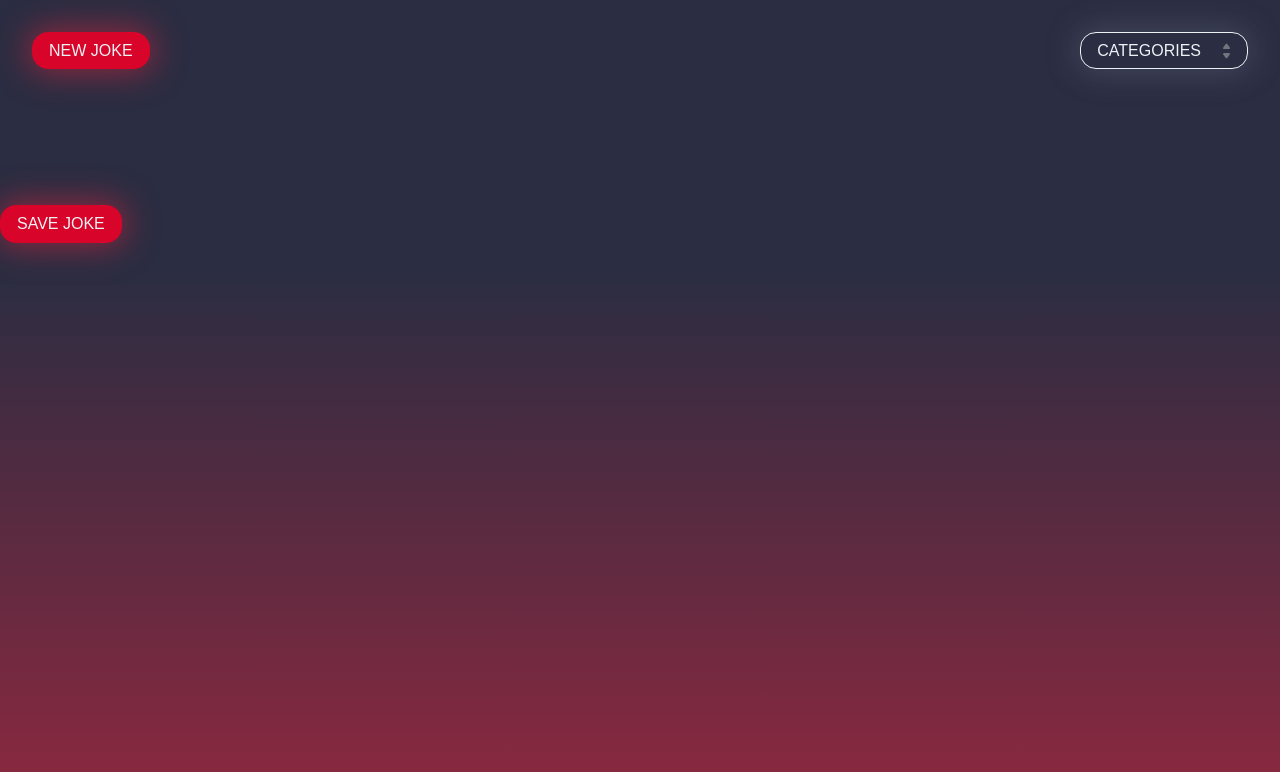
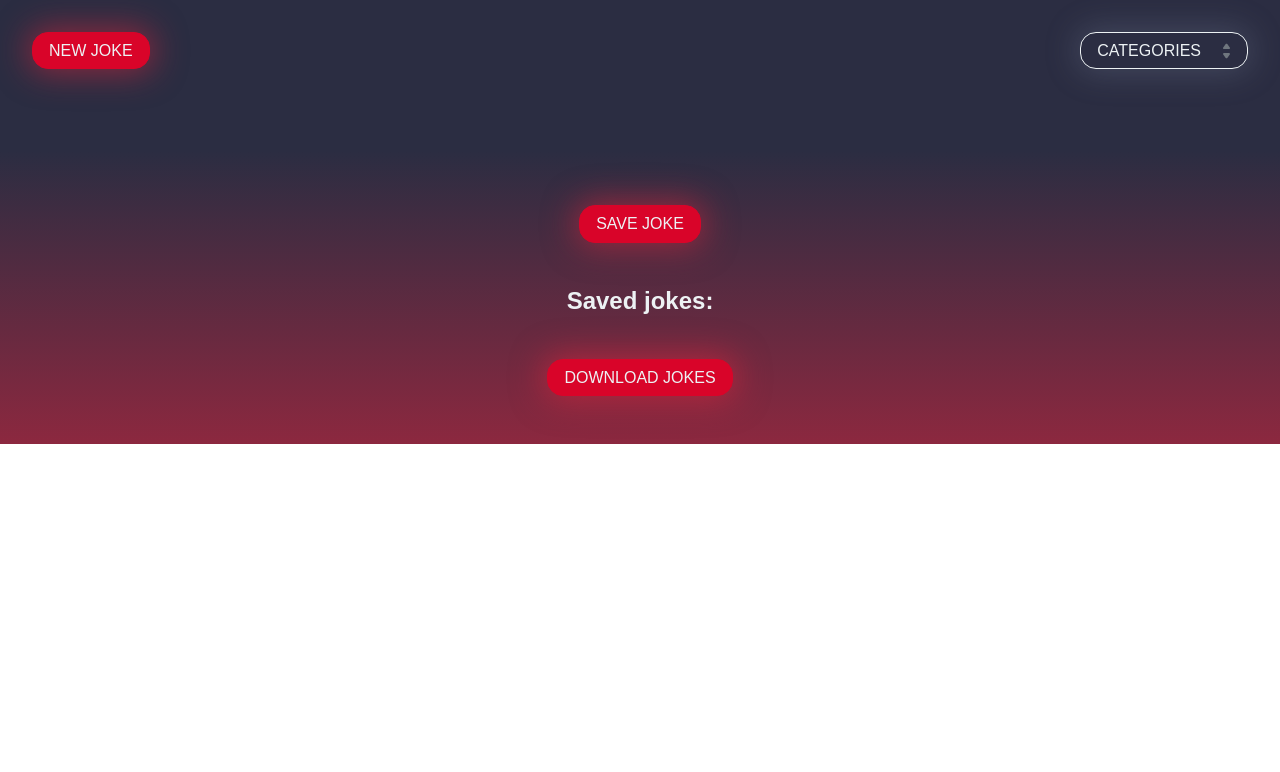
Before and after one commit to HannesAlexandersson/The-Chuck-Norris-generator, a React (Vite) app: page / in a window 1280 px wide. Shown: the top 772 px of the page. Built offline with nearby package versions, Linux system fonts and the light colour scheme.

Commit message:
adding save function and download function

```diff
--- a/src/App.css
+++ b/src/App.css
@@ -15,3 +15,73 @@
     font-size: 2em;
     align-self: self-start;
 }
+
+
+.saveBtn-wrapper{
+    display: flex;
+    justify-content: center;
+    align-items: center;
+}
+.savedContainer {
+    display: flex;
+    justify-content: center;
+    align-items: center;
+    padding: 1.5rem;
+    color: var(--Light-blue);
+    flex-direction: column;
+}
+.savedContainer > h3{
+    font-size: 1.1em;
+}
+.jokeListItem {
+    padding: 0 2rem;
+    width: 50%;
+}
+.removeBtn{
+    background: none;
+    border: 1px solid var(--Light-blue);
+    border-radius: 8px;
+    color: var(--Light-blue);
+    box-shadow: 0px 0px 32px 4px rgba(141, 153, 174, 0.25);
+    padding: .1275rem;
+    cursor: pointer;
+}
+.removeBtn:hover{
+    background: var(--Light-blue);
+    color: var(--Light-red);
+}
+
+.sendContainer {
+    display: flex;
+    justify-content: center;
+    align-items: center;
+    margin-bottom: 3rem;
+}
+.saveJokeInit{
+    display: flex;
+    padding: 0.5rem 1rem;
+    flex-direction: column;
+    align-items: center;
+    gap: 1.3125rem;
+
+    border: 1px solid var(--Dark-red);
+    border-radius: 1rem;
+    background: var(--Dark-red);
+    box-shadow: 0px 0px 32px 4px rgba(239, 35, 60, 0.50);
+
+    cursor: pointer;
+}
+
+.saveJokeInit > p{
+    color: var(--Light-blue);
+    font-family: var(--default-font);
+    font-size: 1rem;
+    font-style: normal;
+    font-weight: 400;
+    line-height: 121.307%;
+    text-transform: uppercase;
+    margin: 0;
+}
+.saveJokeInit:hover{
+    background: var(--Light-red);
+}
--- a/src/App.jsx
+++ b/src/App.jsx
@@ -1,5 +1,5 @@
 import { useState, useEffect } from 'react';
-import { Header, Redbtn } from './components/index.js';
+import { Header, Redbtn, EmailPopUp } from './components/index.js';
 import { getJoke } from './apiFunctions/index.js';//get all our API functions imported
 import './App.css';
 
@@ -8,6 +8,7 @@ function App() {
   const [selectedCategory, setSelectedCategory] = useState('');//the categories are also stored in a state, this state updates when user choose a category
   const [loaded, setLoaded] = useState(false);//a state to handle if the " " should render
   const [jokes, setJokes] = useState([]); //state to store the saved jokesarray
+  const [isModalOpen, setIsModalOpen] = useState(false); //state for the email popup window
 
 
 
@@ -44,14 +45,48 @@ function App() {
     setSelectedCategory(category);
   };
 
+  /*--------SAVE LOGIC----------------*/
+  const MAX_JOKE_LIMIT = 10;
   //handler for saving the joke to the joke array
   const handleSave = () => {
     if (joke.trim() === '') { //if there is a error and the joke is empty string
       return;
     }
+    //if the joke already exist in the array we warn the user
+    if (jokes.includes(joke)) {
+      alert('You have already saved this joke.');
+      return;
+    }
+
+    //we only allow 10 jokes to be saved in the list
+    if (jokes.length >= MAX_JOKE_LIMIT) {
+      alert(`You can only save up to ${MAX_JOKE_LIMIT} jokes.`);
+      return;
+    }
 
   setJokes([...jokes, joke]);//set the state with the joke
+  console.log(jokes);
 };
+
+const handleRemoveJoke = (indexToRemove) => {
+  setJokes(jokes.filter((_, index) => index !== indexToRemove));
+};
+/*--------SAVE LOGIC END----------------*/
+
+
+/*--------SEND LOGIC----------------*/
+const handleGetTxtFile = () => {
+  const jokesText = jokes.join('\n'); // Join jokes with newline characters
+  const blob = new Blob([jokesText], { type: 'text/plain' }); // Create a Blob with text content
+  const url = URL.createObjectURL(blob);
+  const a = document.createElement('a');
+  a.href = url;
+  a.download = 'chucknorrisjokes.txt'; // Set the filename
+  document.body.appendChild(a);
+  a.click(); // Simulate a click on the link
+  URL.revokeObjectURL(url);
+  document.body.removeChild(a);
+  };
 
   return (
     <>
@@ -72,13 +107,35 @@ function App() {
         </div>
 
         <div className='saveBtn-wrapper'>
-          <Redbtn onClick={handleSave} >
+          <Redbtn handleSave={handleSave} >
             <p>save joke</p>
           </Redbtn>
         </div>
 
         <div className='savedContainer'>
+          <h2>Saved jokes: </h2>
+          {jokes && jokes.map((joke, index) => (
+            <div key={index} className='jokeListItem'>
+              <p>{index + 1}. {joke}</p>
+              <button className='removeBtn' onClick={() => handleRemoveJoke(index)}>Remove</button>
+            </div>
+          ))}
+        </div>
 
+        <div className='sendContainer'>
+        <button className="saveJokeInit" onClick={() => {
+          setIsModalOpen(true)
+        }}>
+            <p>download jokes</p>
+          </button>
+            {isModalOpen && (
+              <EmailPopUp
+                isOpen={isModalOpen}
+                onClose={() => setIsModalOpen(false)}
+                jokes={jokes}
+                handleGetTxtFile={handleGetTxtFile}
+              />
+            )}
         </div>
     </>
   );
--- /dev/null
+++ b/src/components/EmailPopUp/EmailPopUp.jsx
@@ -0,0 +1,30 @@
+import props from 'prop-types';
+import styles from './popup.module.css';
+
+
+function EmailPopUp({ isOpen, onClose, handleGetTxtFile  }) {
+
+
+
+
+    return (
+        <div className={`${styles.popup} ${isOpen ? styles.open : ''}`}>
+        <div className={styles.popupContent}>
+          <span className={styles.close} onClick={onClose}>&times;</span>
+          <h2>Save the jokes</h2>
+
+          <button className={styles.saveBtn} onClick={handleGetTxtFile}>Save</button>
+        </div>
+      </div>
+
+    );
+  }
+  EmailPopUp.propTypes = {
+    isOpen: props.bool,
+    onClose: props.func,
+    onSend: props.func,
+    jokes: props.array,
+    handleGetTxtFile: props.func,
+
+  };
+  export default EmailPopUp;
--- /dev/null
+++ b/src/components/EmailPopUp/popup.module.css
@@ -0,0 +1,61 @@
+/* EmailModal.module.css */
+.popup {
+    display: none;
+    position: fixed;
+    z-index: 100;
+    left: 0;
+    top: 0;
+    width: 100%;
+    height: 100%;
+    overflow: auto;
+    background-color: rgb(0,0,0);
+    background-color: rgba(0,0,0,0.4);
+  }
+
+  .popupContent {
+    gap: 2rem;
+    display: flex;
+    margin: 15% auto;
+    padding: 20px;
+    border: 1px solid #888;
+    width: 80%;
+    height: 18rem;
+    background: linear-gradient(to bottom, rgba(104, 100, 100, 0.3), rgb(115 71 71 / 80%));
+    backdrop-filter: blur(20px);
+    flex-direction: column;
+    align-items: center;
+    color: var(--Light-blue);
+}
+
+
+  .close {
+    color: #aaaaaa;
+    float: right;
+    font-size: 28px;
+    font-weight: bold;
+  }
+
+  .close:hover,
+  .close:focus {
+    color: #000;
+    text-decoration: none;
+    cursor: pointer;
+  }
+
+  .open {
+    display: flex;
+    flex-direction: column;
+    justify-content: center;
+    align-items: center;
+  }
+
+  .saveBtn{
+    border: none;
+    background: var(--Light-red);
+    color: var(--Light-blue);
+    padding: .725rem;
+    border-radius: 8px;
+  }
+  .saveBtn:hover{
+    background: var( --Dark-red);
+  }
--- a/src/components/RedBtn/RedBtn.jsx
+++ b/src/components/RedBtn/RedBtn.jsx
@@ -1,17 +1,18 @@
 import props from 'prop-types';
 import style from './redbtn.module.css';
 
-function Redbtn(props){
+function Redbtn({ children, handleSave }){
+
 
     return(
-        <button className={style.redBtn}>
-            {props.children}
+        <button className={style.redBtn} onClick={handleSave}>
+            {children}
         </button>
 
     );
 }
 Redbtn.propTypes = {
-    children: props.string,
-
+    children: props.object,
+    handleSave: props.func,
   };
 export default Redbtn
--- a/src/components/RedBtn/redbtn.module.css
+++ b/src/components/RedBtn/redbtn.module.css
@@ -23,3 +23,6 @@
     text-transform: uppercase;
     margin: 0;
 }
+.redBtn:hover{
+    background: var(--Light-red);
+}
--- a/src/components/index.js
+++ b/src/components/index.js
@@ -2,3 +2,4 @@ export { default as Header } from './Header/Header.jsx';
 export { default as CategoryBtn } from './CategoryBtn/CategoryBtn.jsx';
 export { default as Jokebtn } from './JokeBtn/JokeBtn.jsx';
 export { default as Redbtn } from './RedBtn/RedBtn.jsx';
+export { default as EmailPopUp } from './EmailPopUp/EmailPopUp.jsx';
--- a/src/index.css
+++ b/src/index.css
@@ -13,9 +13,9 @@
 }
 
 html, body {
-    height: 100%;
     margin: 0;
     padding: 0;
+    font-family: var(--Default-font);
   }
 
   body {
```
